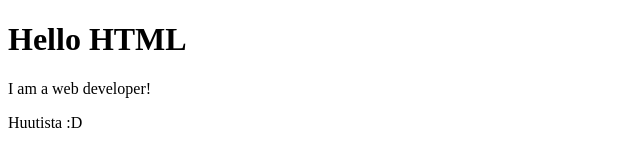
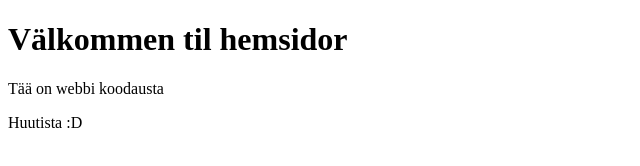
Before and after one commit to ruusumestari/5G00FY11-3005-ioweb, a plain HTML site: page frontend/index.html in a window 1280 px wide. Shown: the whole page, without its empty margins (0-640 px from the left). Drawn offline with Linux system fonts and the light colour scheme.

Commit message:
Versio x

```diff
--- a/frontend/index.html
+++ b/frontend/index.html
@@ -2,11 +2,11 @@
 <html lang="en">
     <head>
         <meta charset="UTF-8">
-        <title>Hello HTML</title>
+        <title>Webbi.Sivu</title>
     </head>
     <body>
-        <h1>Hello HTML</h1>
-        <p>I am a web developer!</p>
+        <h1>Välkommen til hemsidor</h1>
+        <p>Tää on webbi koodausta</p>
         <p>Huutista :D</p>
     </body>
 </html>
```
